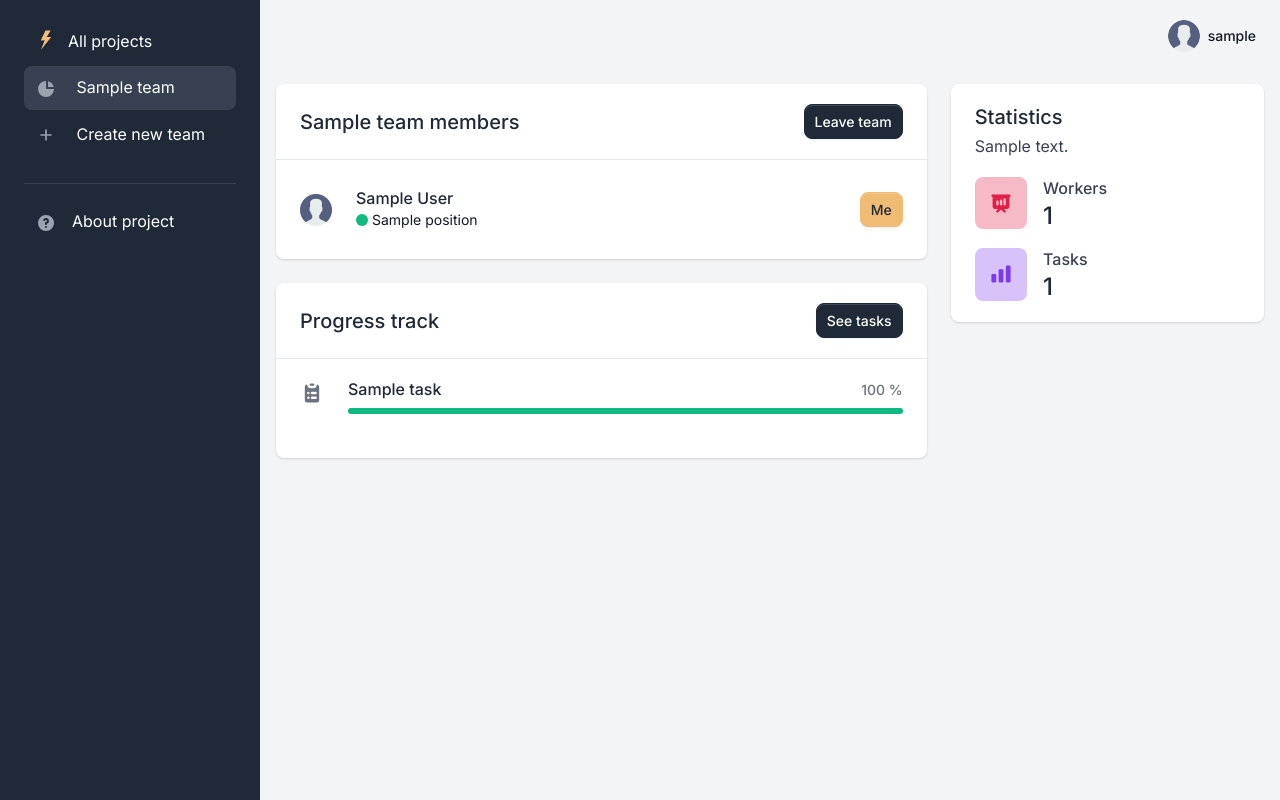
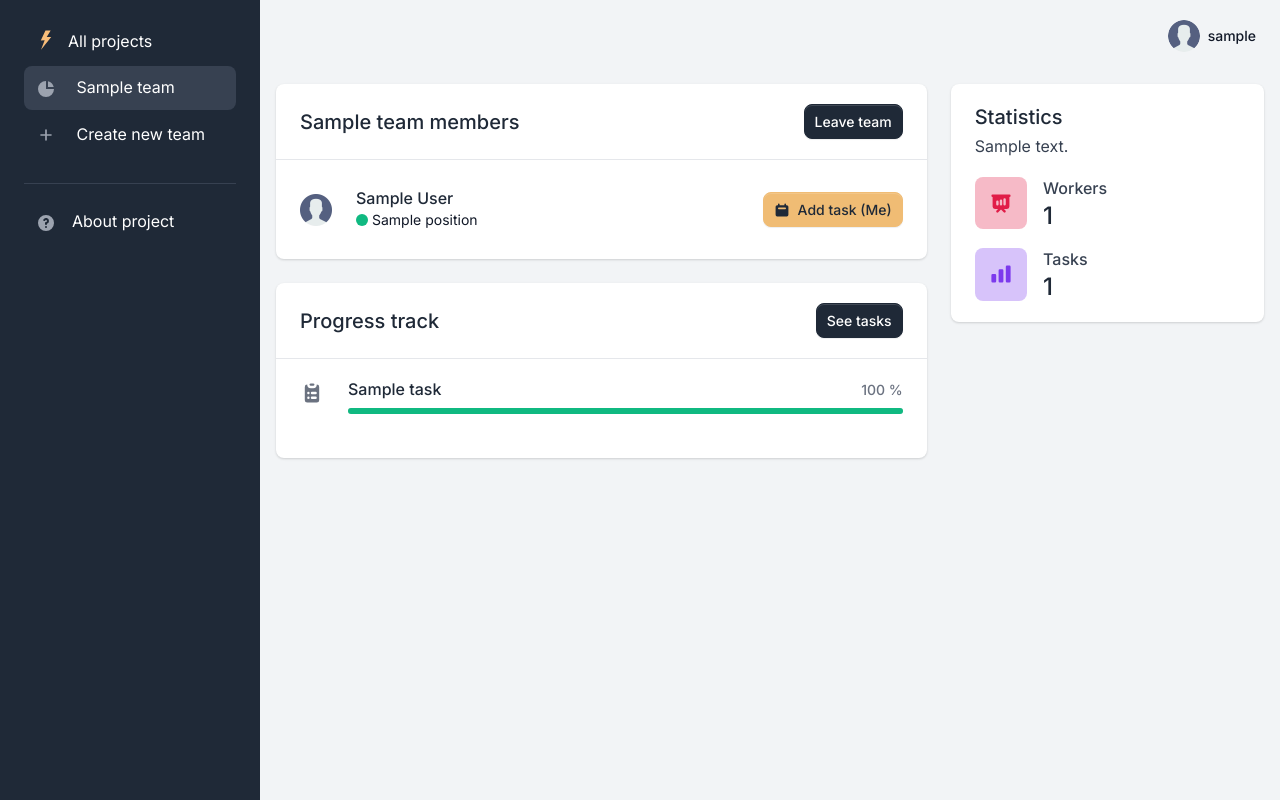
Before and after one commit to Barsh4ec/task-manager, a Django app: page /project/1/team/1/teams/ in a window 1280 px wide. Run offline with Django 4.2, Linux system fonts and the light colour scheme; a user stored in the database is signed in; tables that the repository leaves empty hold one stand-in row (values such as "Sample post"); some libraries are stand-ins or nearby versions.

Commit message:
Updated task creation form

```diff
--- a/task/urls.py
+++ b/task/urls.py
@@ -29,6 +29,11 @@ urlpatterns = [
         "project/<int:project_pk>/team/<int:team_pk>/task/create/",
         TaskCreateView.as_view(),
         name="task-create"
+    ),
+    path(
+        "project/<int:project_pk>/team/<int:team_pk>/task/create/<int:pk>/",
+        TaskCreateView.as_view(),
+        name="personal-task-create"
     ),
     path(
         "project/<int:project_pk>/team/<int:team_pk>/tasks/",
--- a/task/views.py
+++ b/task/views.py
@@ -81,6 +81,8 @@ class TaskCreateView(LoginRequiredMixin, generic.CreateView):
     def get_form_kwargs(self):
         kwargs = super().get_form_kwargs()
         kwargs["team_id"] = self.kwargs["team_pk"]
+        if self.kwargs.get("pk"):
+            kwargs["worker_pk"] = self.kwargs["pk"]
         return kwargs
 
 
--- a/templates/team_list.html
+++ b/templates/team_list.html
@@ -50,16 +50,17 @@
                         </div>
                       </div>
                       <div class="col text-end">
-                        <a href="#" class="btn btn-sm btn-secondary d-inline-flex align-items-center">
+                        <a href="{% url "task:personal-task-create" project_pk=project_id team_pk=team_id pk=worker.id %}"
+                           class="btn btn-sm btn-secondary d-inline-flex align-items-center">
+                          <svg class="icon icon-xxs me-2" fill="currentColor" viewBox="0 0 20 20"
+                               xmlns="http://www.w3.org/2000/svg">
+                            <path fill-rule="evenodd"
+                                  d="M6 2a1 1 0 00-1 1v1H4a2 2 0 00-2 2v10a2 2 0 002 2h12a2 2 0 002-2V6a2 2 0 00-2-2h-1V3a1 1 0 10-2 0v1H7V3a1 1 0 00-1-1zm0 5a1 1 0 000 2h8a1 1 0 100-2H6z"
+                                  clip-rule="evenodd"></path>
+                          </svg>
                           {% if worker.username == user.username %}
-                            Me
+                            Add task (Me)
                           {% else %}
-                            <svg class="icon icon-xxs me-2" fill="currentColor" viewBox="0 0 20 20"
-                                 xmlns="http://www.w3.org/2000/svg">
-                              <path fill-rule="evenodd"
-                                    d="M6 2a1 1 0 00-1 1v1H4a2 2 0 00-2 2v10a2 2 0 002 2h12a2 2 0 002-2V6a2 2 0 00-2-2h-1V3a1 1 0 10-2 0v1H7V3a1 1 0 00-1-1zm0 5a1 1 0 000 2h8a1 1 0 100-2H6z"
-                                    clip-rule="evenodd"></path>
-                            </svg>
                             Add task
 
                           {% endif %}
```
Also changed, not shown: task/forms.py (+6 -2 lines).
